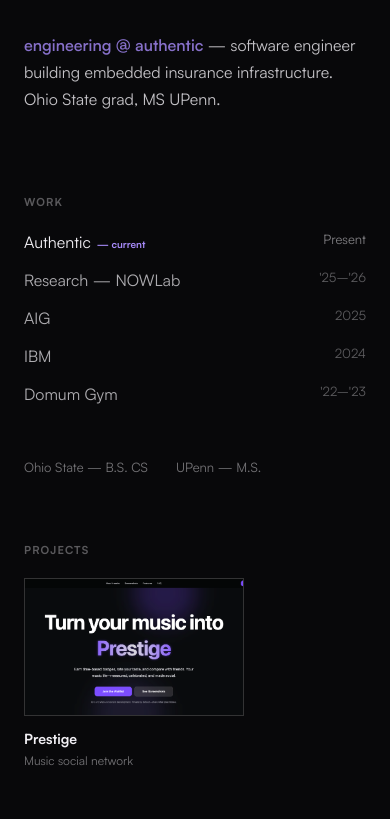
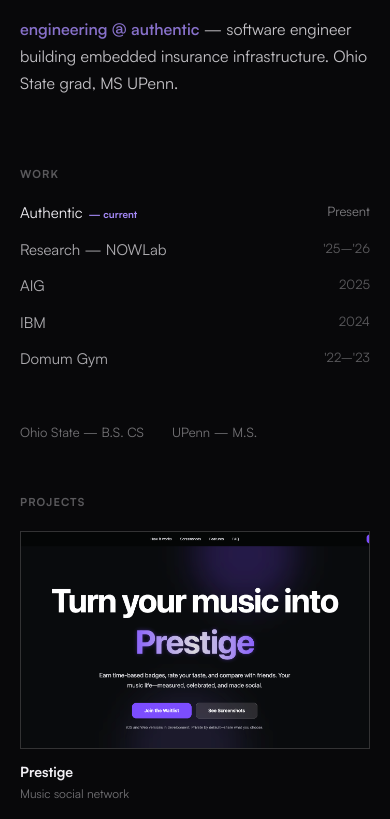
Before and after one commit to hfritz34/henryfritz.com, a React (Vite) app in the folder henryfritz.web/: page / in a window 390 px wide. Shown: the part 900-1719 px from the top of the page. Built offline with nearby package versions, Linux system fonts and the light colour scheme; what spotify-web-api-js would draw is missing.

Commit message:
new mobile

```diff
--- a/henryfritz.web/src/styles/Books.css
+++ b/henryfritz.web/src/styles/Books.css
@@ -83,7 +83,24 @@
     padding-right: 24px;
   }
 
+  .books-header {
+    padding-top: 72px;
+  }
+
   .book-card {
     flex-direction: column;
   }
+
+  .book-cover {
+    width: 64px;
+    height: 92px;
+  }
 }
+
+@media (max-width: 420px) {
+  .books-header,
+  .books-list {
+    padding-left: 20px;
+    padding-right: 20px;
+  }
+}
--- a/henryfritz.web/src/styles/Home.css
+++ b/henryfritz.web/src/styles/Home.css
@@ -7,6 +7,7 @@
 .hero {
   position: relative;
   height: 100vh;
+  height: 100svh;
   overflow: hidden;
   background: #08080a;
 }
@@ -74,7 +75,9 @@
 
 .work-row {
   display: flex;
+  flex-wrap: wrap;
   justify-content: space-between;
+  gap: 4px 12px;
   font-size: 16px;
   color: #f2f0f5;
   opacity: 0.7;
@@ -108,7 +111,8 @@
 .education {
   padding: 44px 48px 8px;
   display: flex;
-  gap: 56px;
+  flex-wrap: wrap;
+  gap: 12px 56px;
   font-size: 13px;
   color: #f2f0f5;
   opacity: 0.45;
@@ -166,6 +170,7 @@
 .contact {
   padding: 56px 48px 64px;
   display: flex;
+  flex-wrap: wrap;
   gap: 16px;
   font-size: 13px;
   font-weight: 600;
@@ -197,11 +202,43 @@
     padding-right: 24px;
   }
 
+  .about {
+    padding-top: 56px;
+  }
+
+  .work,
+  .projects {
+    padding-top: 44px;
+  }
+
   .project-grid {
     flex-direction: column;
   }
 
+  .project-card {
+    max-width: 260px;
+  }
+
   .education {
-    gap: 28px;
+    gap: 10px 28px;
   }
 }
+
+@media (max-width: 420px) {
+  .about,
+  .work,
+  .education,
+  .projects,
+  .contact {
+    padding-left: 20px;
+    padding-right: 20px;
+  }
+
+  .work-row {
+    font-size: 15px;
+  }
+
+  .project-card {
+    max-width: 100%;
+  }
+}
```
